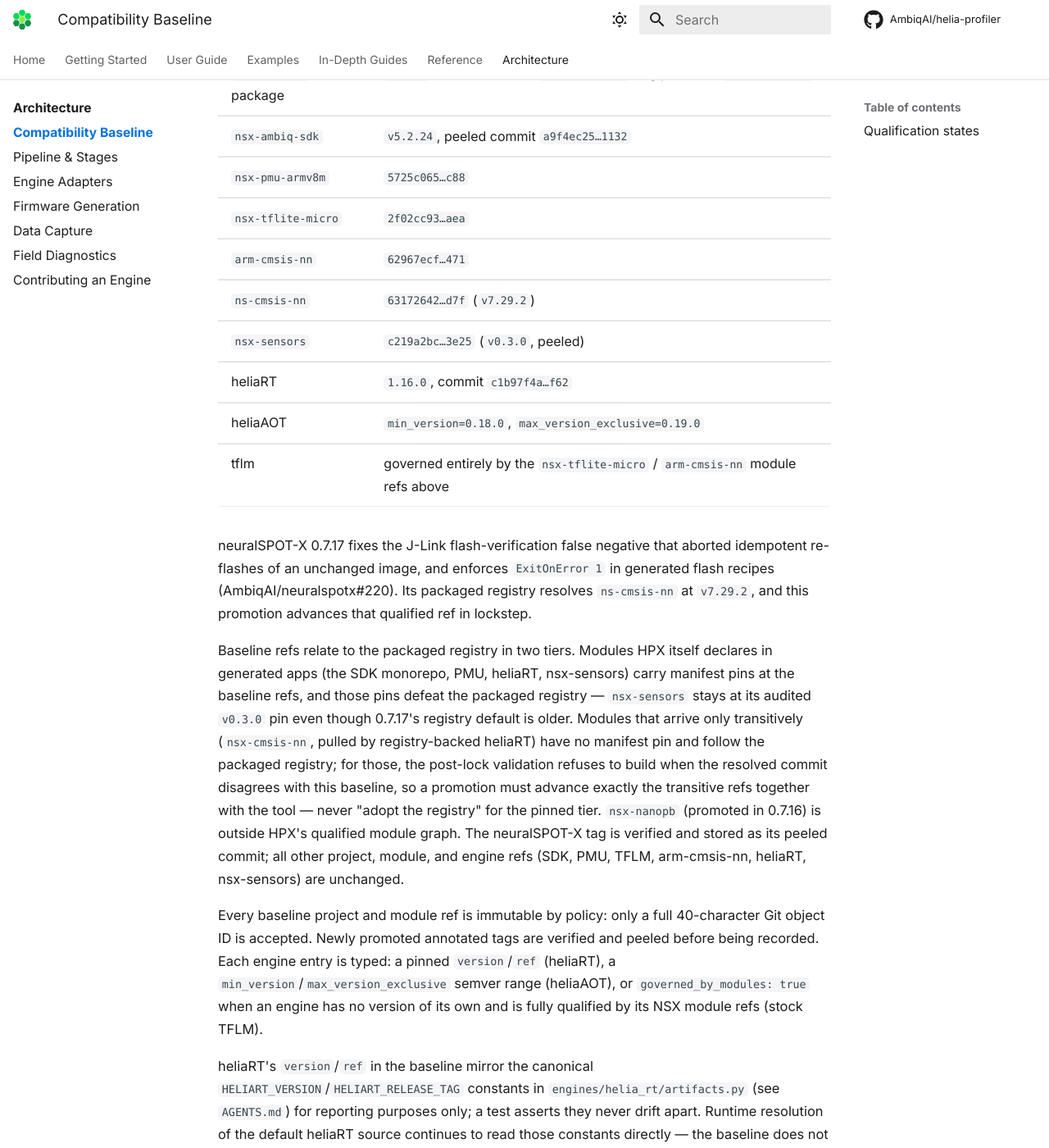
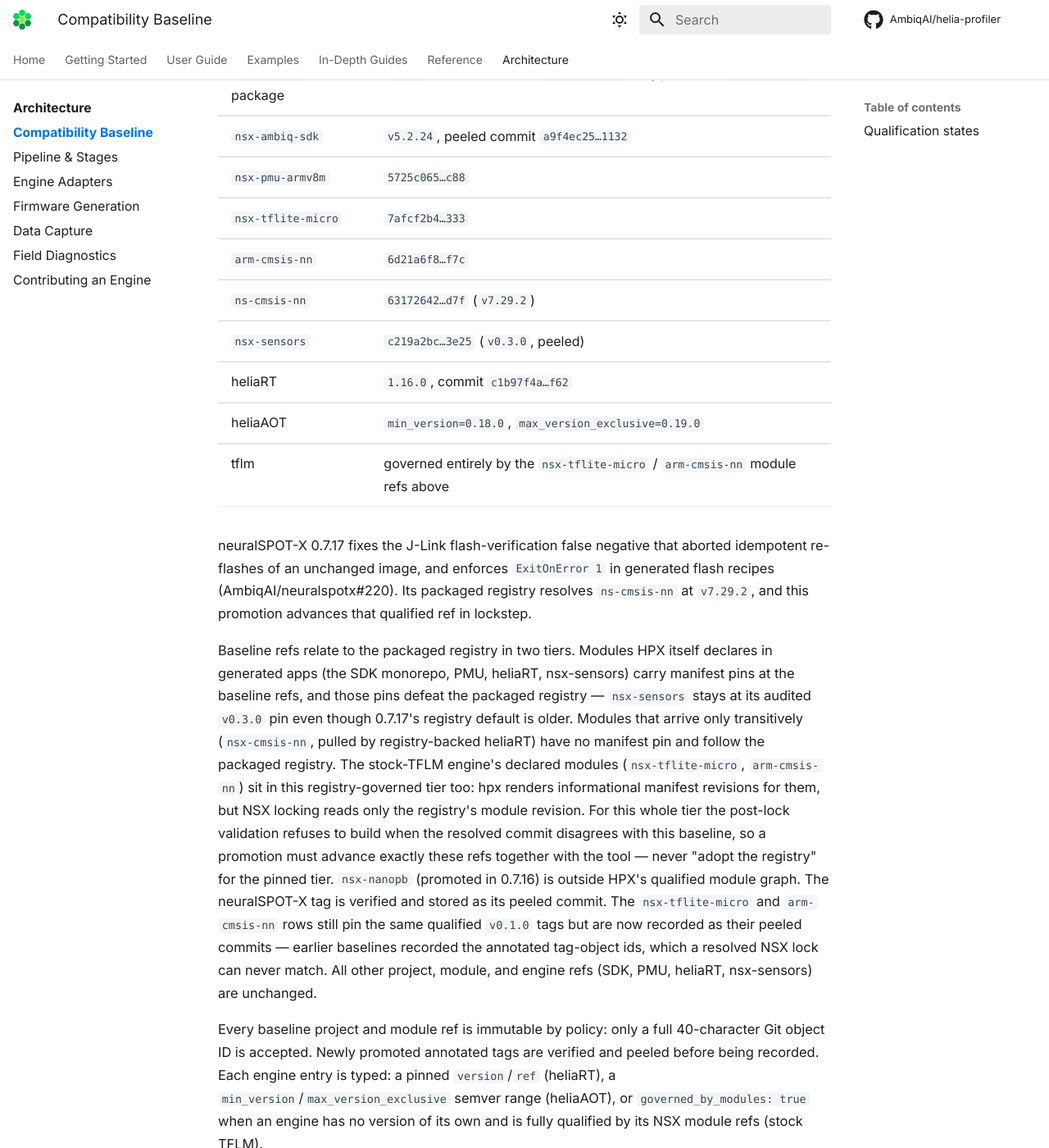
Before and after one commit to AmbiqAI/helia-profiler, an MkDocs documentation site: the page built from docs/architecture/compatibility-baseline.md, in a window 1280 px wide and 1400 px high, scrolled down 427 px. Shown: the whole window at 82% size. Built offline with MkDocs 1.6.1 and Material for MkDocs 9.7.7, drawn with Linux system fonts in a browser that asks for light colours; some web fonts are replaced; comment, search, counter and statistics services are not loaded.

Commit message:
fix(compatibility): record peeled commits for TFLM module baseline refs (#105)
* fix(compatibility): record peeled commits for TFLM module baseline refs

The baseline pinned nsx-tflite-micro and arm-cmsis-nn at the ANNOTATED
TAG OBJECT ids of their v0.1.0 tags (2f02cc93..., 62967ecf...) instead
of the peeled commits, violating the baseline's own policy that
annotated tags are verified and peeled before being recorded.

NSX (0.7.17) always locks the peeled commit for an annotated-tag
revision: resolve_ref() queries ls-remote for both <ref> and <ref>^{}
and prefers the peeled SHA (nsx_lock/_resolution.py), and the lock
records that value as the module commit (operations/_lock.py).
Empirically, a scratch app locking both modules at v0.1.0 recorded
commit 7afcf2b4... for nsx-tflite-micro and 6d21a6f8... for
arm-cmsis-nn.

hpx's _verify_baseline_resolution compares the locked commit against
the baseline ref and refuses to build on mismatch, so the first
TFLM-engine run that resolves these modules would have failed against
the tag-object ids. Record the peeled commits (same qualified v0.1.0
tags) in both the projects and modules sections, update the affected
test assertions and docs table, and refresh the baseline fingerprint
(6973674b... -> 38b761c5...).

Co-Authored-By: Claude Fable 5 <noreply@anthropic.com>

* docs(compatibility): TFLM's declared modules follow the registry tier

Round-2 review traced the pin pipeline to code level: the stock-TFLM
engine's modules are declared in generated apps with manifest revisions,
but NSX locking reads only the effective registry's module revision, so
those revisions are informational — the modules are registry-governed and
held to the baseline by post-lock validation, like the transitive tier.
State that explicitly so a future promotion doesn't read the pinned-tier
clause as covering them.

Co-Authored-By: Claude Fable 5 <noreply@anthropic.com>

---------

Co-authored-by: Claude Fable 5 <noreply@anthropic.com>

```diff
--- a/docs/architecture/compatibility-baseline.md
+++ b/docs/architecture/compatibility-baseline.md
@@ -15,8 +15,8 @@ The current baseline is `hpx-neuralspotx-0.7.17-2026-08`:
 | `neuralspotx` package | `0.7.17`, wheel SHA-256 `1289cd67…fbdb`, tag peeled to `8b5a7fa9…b44f` |
 | `nsx-ambiq-sdk` | `v5.2.24`, peeled commit `a9f4ec25…1132` |
 | `nsx-pmu-armv8m` | `5725c065…c88` |
-| `nsx-tflite-micro` | `2f02cc93…aea` |
-| `arm-cmsis-nn` | `62967ecf…471` |
+| `nsx-tflite-micro` | `7afcf2b4…333` |
+| `arm-cmsis-nn` | `6d21a6f8…f7c` |
 | `ns-cmsis-nn` | `63172642…d7f` (`v7.29.2`) |
 | `nsx-sensors` | `c219a2bc…3e25` (`v0.3.0`, peeled) |
 | heliaRT | `1.16.0`, commit `c1b97f4a…f62` |
@@ -35,13 +35,20 @@ nsx-sensors) carry manifest pins at the baseline refs, and those pins
 defeat the packaged registry — `nsx-sensors` stays at its audited `v0.3.0`
 pin even though 0.7.17's registry default is older. Modules that arrive
 only transitively (`nsx-cmsis-nn`, pulled by registry-backed heliaRT) have
-no manifest pin and follow the packaged registry; for those, the post-lock
-validation refuses to build when the resolved commit disagrees with this
-baseline, so a promotion must advance exactly the transitive refs together
-with the tool — never "adopt the registry" for the pinned tier.
+no manifest pin and follow the packaged registry. The stock-TFLM engine's
+declared modules (`nsx-tflite-micro`, `arm-cmsis-nn`) sit in this
+registry-governed tier too: hpx renders informational manifest revisions
+for them, but NSX locking reads only the registry's module revision. For
+this whole tier the post-lock validation refuses to build when the
+resolved commit disagrees with this baseline, so a promotion must advance
+exactly these refs together with the tool — never "adopt the registry"
+for the pinned tier.
 `nsx-nanopb` (promoted in 0.7.16) is outside HPX's qualified module graph.
-The neuralSPOT-X tag is verified and stored as its peeled commit; all
-other project, module, and engine refs (SDK, PMU, TFLM, arm-cmsis-nn,
+The neuralSPOT-X tag is verified and stored as its peeled commit. The
+`nsx-tflite-micro` and `arm-cmsis-nn` rows still pin the same qualified
+`v0.1.0` tags but are now recorded as their peeled commits — earlier
+baselines recorded the annotated tag-object ids, which a resolved NSX lock
+can never match. All other project, module, and engine refs (SDK, PMU,
 heliaRT, nsx-sensors) are unchanged.
 
 Every baseline project and module ref is immutable by policy: only a full
```
Also changed, not shown: 4 other files.
